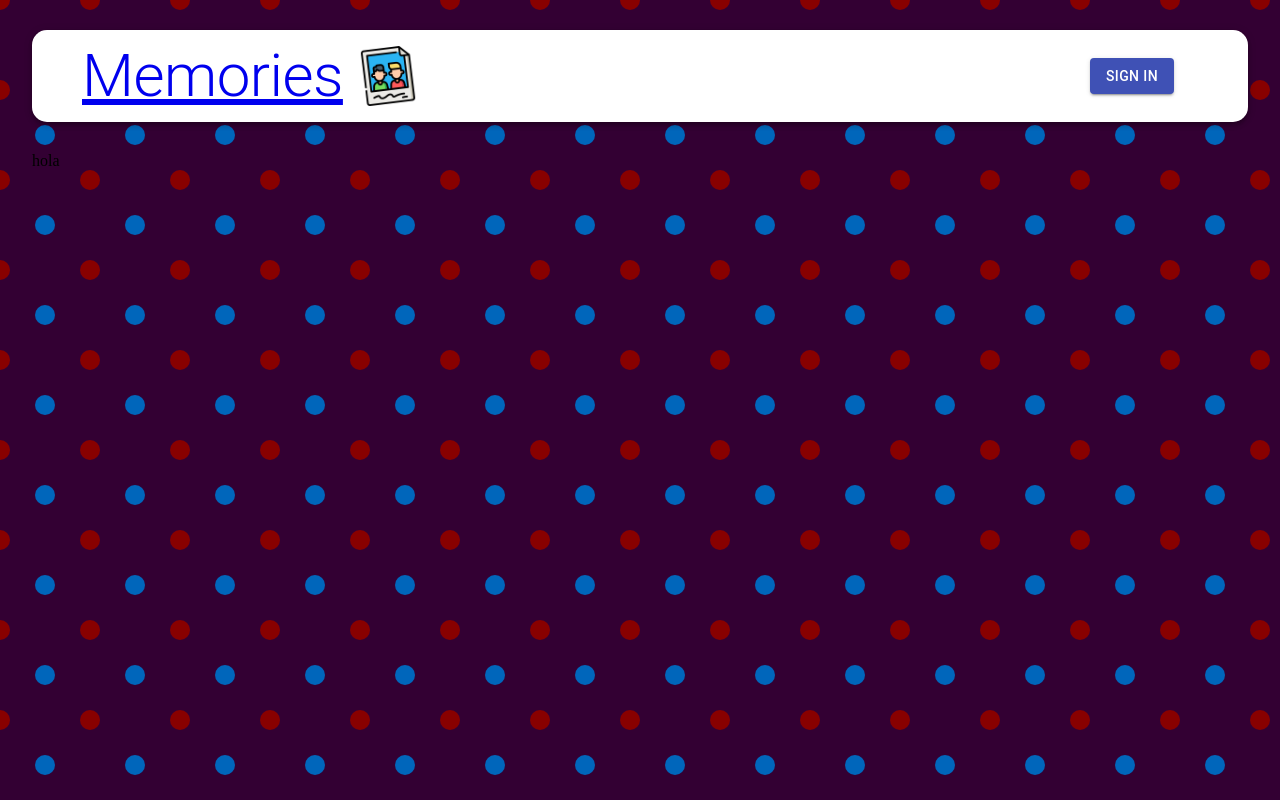
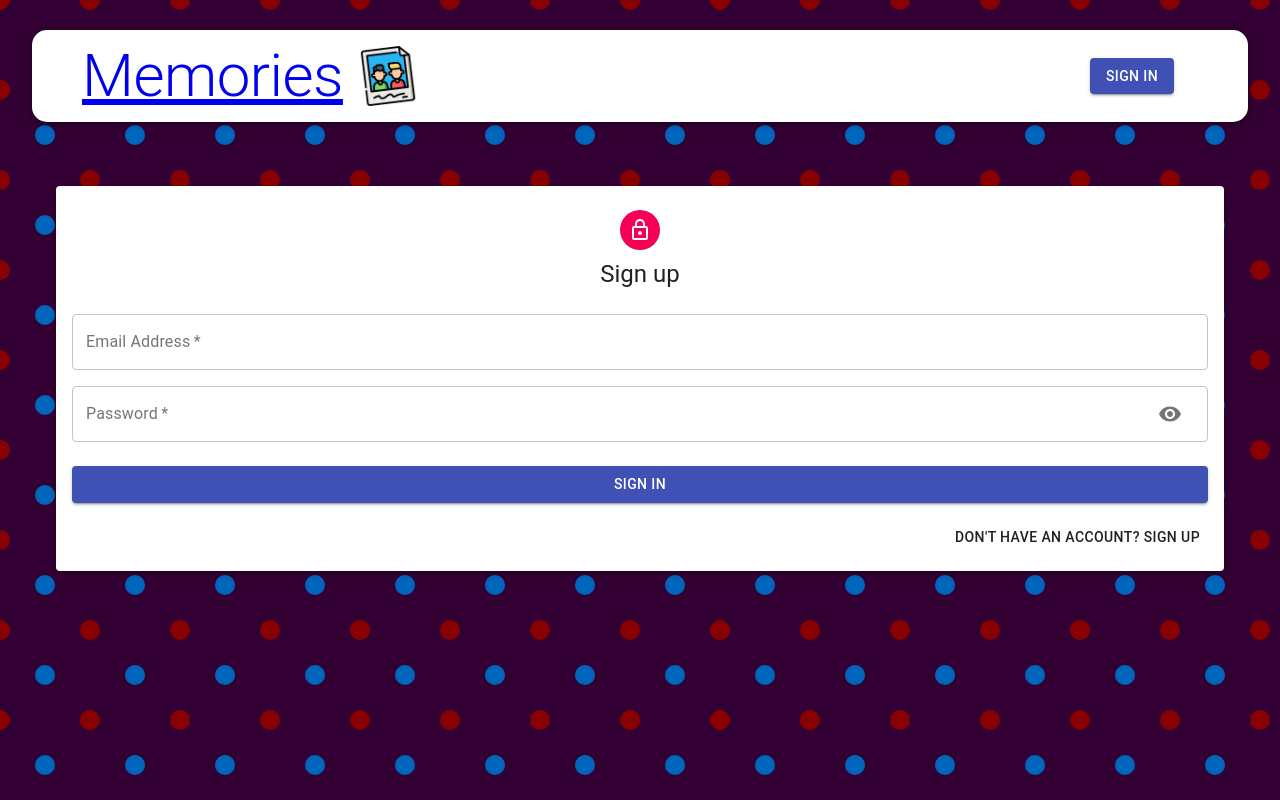
Before and after one commit to bdr-t/memories-project, a React (Create React App) app in the folder client/: page /auth in a window 1280 px wide. Built offline with nearby package versions, Linux system fonts and the light colour scheme.

Commit message:
add: Auth component

```diff
--- a/client/src/App.js
+++ b/client/src/App.js
@@ -2,7 +2,7 @@
 import NavBar from "./components/NavBar/NavBar";
 import { BrowserRouter, Switch, Route } from "react-router-dom";
 import Home from "./components/Home/Home";
-import Auth from "./components/Auth/style";
+import Auth from "./components/Auth/Auth";
 
 function App() {
   return (
--- a/client/src/components/Auth/Auth.js
+++ b/client/src/components/Auth/Auth.js
@@ -0,0 +1,102 @@
+import React, { useState } from "react";
+// import { useDispatch } from 'react-redux';
+import {
+  Avatar,
+  Button,
+  Paper,
+  Grid,
+  Typography,
+  Container,
+} from "@material-ui/core";
+// import { useHistory } from 'react-router-dom';
+// import { GoogleLogin } from 'react-google-login';
+import LockOutlinedIcon from "@material-ui/icons/LockOutlined";
+
+// import Icon from './icon';
+// import { signin, signup } from '../../actions/auth';
+// import { AUTH } from '../../constants/actionTypes';
+import useStyles from "./styles";
+import Input from "./Input";
+
+const Auth = () => {
+  const classes = useStyles();
+
+  const [showPassword, setShowPassword] = useState(false)
+  const [isSignUp, setIsSignUp] = useState(false)
+
+  function handleSubmit() {}
+
+  function handleChange() {}
+
+  function switchMode() {
+    setIsSignUp(previsSignUp=> !previsSignUp)
+  }
+
+  function handleShowPassword() {
+      setShowPassword(prevShowPassword=> !prevShowPassword)
+  }
+  return (
+    <Container component="main" maxWidth={300}>
+      <Paper className={classes.paper} elevation={3}>
+        <Avatar className={classes.avatar}>
+          <LockOutlinedIcon />
+        </Avatar>
+        <Typography variant="h5">{isSignUp ? "Sign in" : "Sign up"}</Typography>
+        <form className={classes.form} onSubmit={handleSubmit}>
+          <Grid container spacing={2}>
+            {isSignUp && (
+              <>
+                <Input
+                  name="firstName"
+                  label="First Name"
+                  handleChange={handleChange}
+                  autoFocus
+                  half
+                />
+                <Input
+                  name="lastName"
+                  label="Last Name"
+                  handleChange={handleChange}
+                  half
+                />
+              </>
+            )}
+            <Input
+              name="email"
+              label="Email Address"
+              handleChange={handleChange}
+              type="email"
+            />
+            <Input
+              name="password"
+              label="Password"
+              handleChange={handleChange}
+              type={showPassword ? "text" : "password"}
+              handleShowPassword={handleShowPassword}
+            />
+            {isSignUp && (
+              <Input
+                name="confirmPassword"
+                label="Repeat Password"
+                handleChange={handleChange}
+                type="password"
+              />
+            )}
+          </Grid>
+          <Button type="submit" fullWidth variant="contained" color="primary" className={classes.submit}>
+            { isSignUp ? 'Sign Up' : 'Sign In' }
+          </Button>
+          <Grid container justify="flex-end">
+            <Grid item>
+              <Button onClick={switchMode}>
+                { isSignUp ? 'Already have an account? Sign in' : "Don't have an account? Sign Up" }
+              </Button>
+            </Grid>
+          </Grid>
+        </form>
+      </Paper>
+    </Container>
+  );
+};
+
+export default Auth;
--- /dev/null
+++ b/client/src/components/Auth/Input.js
@@ -0,0 +1,30 @@
+import { TextField, Grid, InputAdornment, IconButton } from '@material-ui/core';
+
+import Visibility from '@material-ui/icons/Visibility';
+import VisibilityOff from '@material-ui/icons/VisibilityOff';
+
+const Input = ({ name, handleChange, label, half, autoFocus, type, handleShowPassword }) => (
+  <Grid item xs={12} sm={half ? 6 : 12}>
+    <TextField
+      name={name}
+      onChange={handleChange}
+      variant="outlined"
+      required
+      fullWidth
+      label={label}
+      autoFocus={autoFocus}
+      type={type}
+      InputProps={name === 'password' && {
+        endAdornment: (
+          <InputAdornment position="end">
+            <IconButton onClick={handleShowPassword}>
+              {type === 'password' ? <Visibility /> : <VisibilityOff />}
+            </IconButton>
+          </InputAdornment>
+        ),
+      }}
+    />
+  </Grid>
+);
+
+export default Input;
--- a/client/src/components/Auth/style.js
+++ /dev/null
@@ -1,7 +0,0 @@
-const Auth = () => {
-    return (
-        <div className="a">hola</div>
-     );
-}
-
-export default Auth;
--- /dev/null
+++ b/client/src/components/Auth/styles.js
@@ -0,0 +1,30 @@
+import { makeStyles } from '@material-ui/core/styles';
+
+export default makeStyles((theme) => ({
+  paper: {
+    marginTop: theme.spacing(8),
+    display: 'flex',
+    flexDirection: 'column',
+    alignItems: 'center',
+    padding: theme.spacing(2),
+  },
+  root: {
+    '& .MuiTextField-root': {
+      margin: theme.spacing(1),
+    },
+  },
+  avatar: {
+    margin: theme.spacing(1),
+    backgroundColor: theme.palette.secondary.main,
+  },
+  form: {
+    width: '100%', // Fix IE 11 issue.
+    marginTop: theme.spacing(3),
+  },
+  submit: {
+    margin: theme.spacing(3, 0, 2),
+  },
+  googleButton: {
+    marginBottom: theme.spacing(2),
+  },
+}));
```
